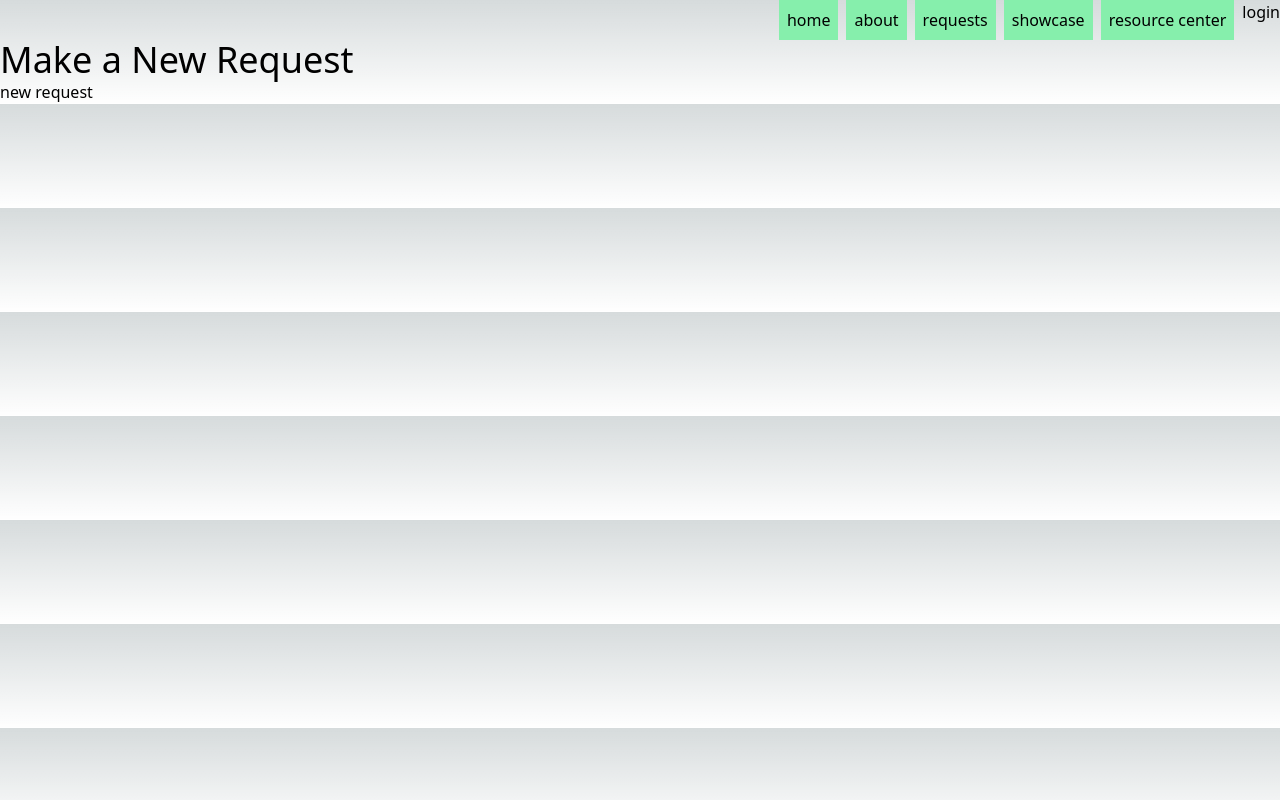
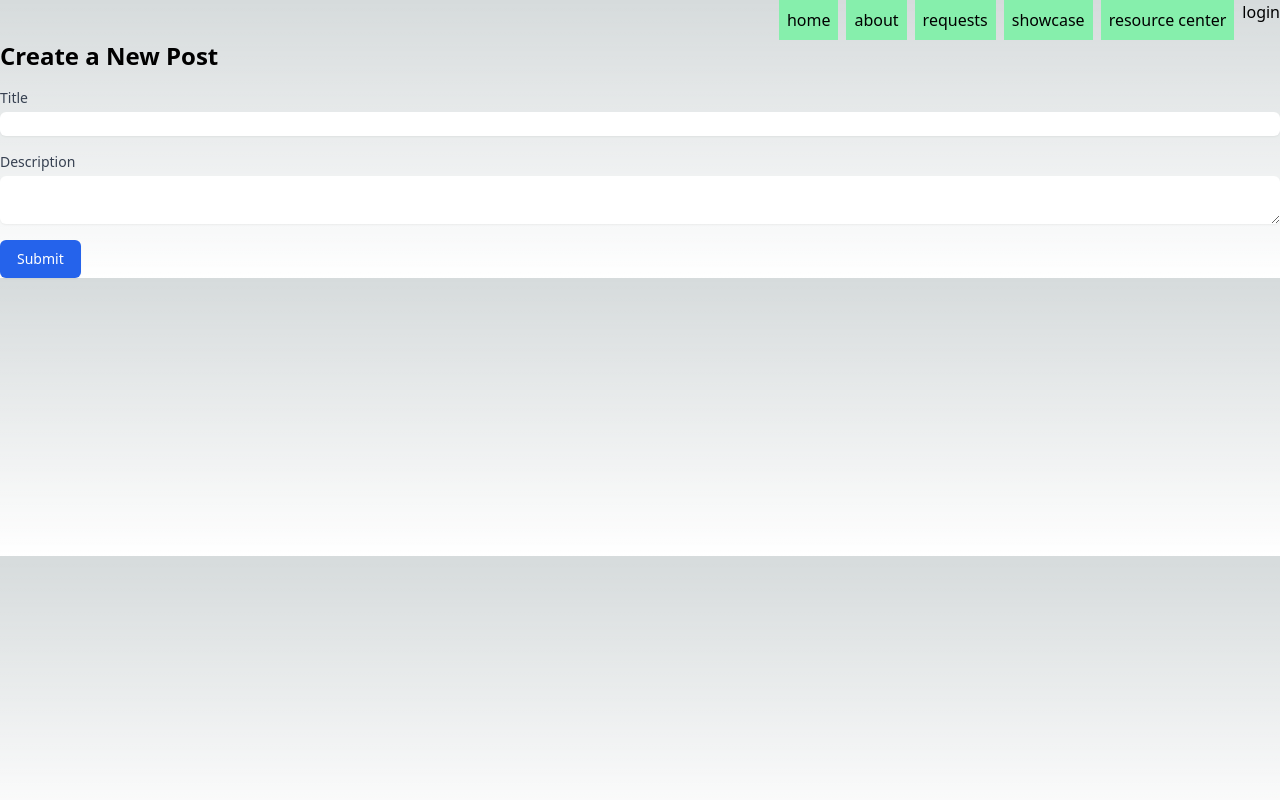
Before and after one commit to Dev4Geo/Dev4Geo_web, a Next.js app: page /new_request in a window 1280 px wide. Built offline with nearby package versions, Linux system fonts and the light colour scheme; no server answers.

Commit message:
create new request

```diff
--- a/package.json
+++ b/package.json
@@ -13,7 +13,8 @@
     "next": "14.2.5",
     "next-auth": "^4.24.7",
     "react": "^18",
-    "react-dom": "^18"
+    "react-dom": "^18",
+    "zustand": "^4.5.5"
   },
   "devDependencies": {
     "@types/node": "^20",
--- /dev/null
+++ b/src/pages/new_request/createNewRequest.ts
@@ -0,0 +1,31 @@
+type CreateNewRequestProps = {
+  title: string;
+  desc: string;
+};
+
+async function createNewRequest({ title, desc }: CreateNewRequestProps) {
+  if (!title || !desc) {
+    return { status: "error", message: "Title and description are required" };
+  }
+  const newRequest = {
+    title,
+    desc,
+  };
+
+  const res = await fetch("/api/request/create", {
+    method: "POST",
+    body: JSON.stringify(newRequest),
+    headers: {
+      "Content-Type": "application/json",
+    },
+  });
+
+  if (!res.ok) {
+    console.error("Failed to create request");
+  }
+
+  const data = await res.json();
+  return data;
+}
+
+export default createNewRequest;
--- a/src/pages/new_request/index.tsx
+++ b/src/pages/new_request/index.tsx
@@ -1,15 +1,79 @@
-import TextHeader from "@/components/textHeader";
+import { useState } from "react";
+import createNewRequest from "./createNewRequest";
+import router from "next/router";
+import useRequestStore from "@/store/requestStore";
+import fetchAllRequest from "../requests/fetch";
 
-function NewRequestPage() {
-    return <div>
+const NewRequestPage = () => {
+  const [title, setTitle] = useState("");
+  const [description, setDescription] = useState("");
+  const { setRequests } = useRequestStore();
 
-        <TextHeader>Make a New Request</TextHeader>
+  const handleSubmit = async (e: React.FormEvent) => {
+    e.preventDefault();
+
+    // Call the createNewRequest function here
+    createNewRequest({ title, desc: description });
+
+    // fetch all requests again
+    const requests = await fetchAllRequest()
+    setRequests(requests)
+
+    // Clear the form
+    setTitle("");
+    setDescription("");
+
+    router.push("/requests");
+  };
+
+  return (
+    <div className="container mx-auto">
+      <h1 className="text-2xl font-bold mb-4">Create a New Post</h1>
+      <form onSubmit={handleSubmit} className="space-y-4">
+        <div>
+          <label
+            htmlFor="title"
+            className="block text-sm font-medium text-gray-700"
+          >
+            Title
+          </label>
+          <input
+            type="text"
+            id="title"
+            name="title"
+            value={title}
+            onChange={(e) => setTitle(e.target.value)}
+            className="mt-1 block w-full border-gray-300 rounded-md shadow-sm text-black"
+            required
+          />
+        </div>
 
         <div>
-            new request
+          <label
+            htmlFor="description"
+            className="block text-sm font-medium text-gray-700"
+          >
+            Description
+          </label>
+          <textarea
+            id="description"
+            name="description"
+            value={description}
+            onChange={(e) => setDescription(e.target.value)}
+            className="mt-1 block w-full border-gray-300 rounded-md shadow-sm text-black"
+            required
+          />
         </div>
 
+        <button
+          type="submit"
+          className="inline-flex justify-center py-2 px-4 border border-transparent shadow-sm text-sm font-medium rounded-md text-white bg-blue-600 hover:bg-blue-700"
+        >
+          Submit
+        </button>
+      </form>
     </div>
-}
+  );
+};
 
 export default NewRequestPage;
--- /dev/null
+++ b/src/pages/requests/fetch.ts
@@ -0,0 +1,10 @@
+const fetchAllRequest = async () => {
+  const res = await fetch(`${process.env.NEXT_PUBLIC_HOST}/api/request/read`);
+  if (!res.ok) {
+    console.error("Failed to fetch");
+  }
+  const data = await res.json();
+  return data.data;
+};
+
+export default fetchAllRequest;
--- a/src/pages/requests/index.tsx
+++ b/src/pages/requests/index.tsx
@@ -1,18 +1,16 @@
 import TextHeader from "@/components/textHeader";
 import RequestCard from "./requestCard";
-import { redirect } from "next/navigation";
 import Link from "next/link";
+import { useEffect } from "react";
+import fetchAllRequest from "./fetch";
+import useRequestStore from "@/store/requestStore";
 
 export async function getServerSideProps() {
-  const res = await fetch(`${process.env.HOST}/api/request/read`);
-  if (!res.ok) {
-    console.error("Failed to fetch");
-  }
-  const data = await res.json();
+  const data = await fetchAllRequest();
 
   return {
     props: {
-      requests: data.data,
+      requests: data,
     },
   };
 }
@@ -35,6 +33,13 @@ export type RequestPageProps = {
 };
 
 function RequestPage(props: RequestPageProps) {
+  const { requests, setRequests } = useRequestStore();
+
+  useEffect(() => {
+    setRequests(props.requests);
+  }, []);
+
+  const data = requests.length > 0 ? requests : props.requests;
   return (
     <div>
       <div className="flex flex-col mx-10 space-y-2">
@@ -44,8 +49,8 @@ function RequestPage(props: RequestPageProps) {
             <Link href="/new_request">+</Link>
           </div>
         </div>
-        {props.requests.map((request) => (
-          <RequestCard request={request} />
+        {data.map((request) => (
+          <RequestCard key={request._id} request={request} />
         ))}
       </div>
     </div>
--- a/src/pages/requests/requestCard.tsx
+++ b/src/pages/requests/requestCard.tsx
@@ -1,7 +1,7 @@
 import { RequestType } from "./index";
 function RequestCard({request}: {request: RequestType}) {
   return (
-    <div key={request._id} className="bg-blue-900 my-1">
+    <div className="bg-blue-900 my-1">
       <h2>title: {request.title}</h2>
       <p>desc: {request.desc}</p>
     </div>
--- /dev/null
+++ b/src/store/requestStore.ts
@@ -0,0 +1,14 @@
+import { create } from "zustand";
+import { RequestType } from "@/pages/requests";
+
+interface RequestStore {
+  requests: RequestType[];
+  setRequests: (requests: RequestType[]) => void;
+}
+
+const useRequestStore = create<RequestStore>((set) => ({
+  requests: [],
+  setRequests: (requests: RequestType[]) => set({ requests }),
+}));
+
+export default useRequestStore;
```
Also changed, not shown: 1 other file (tests, documents, lock files or other folders).
